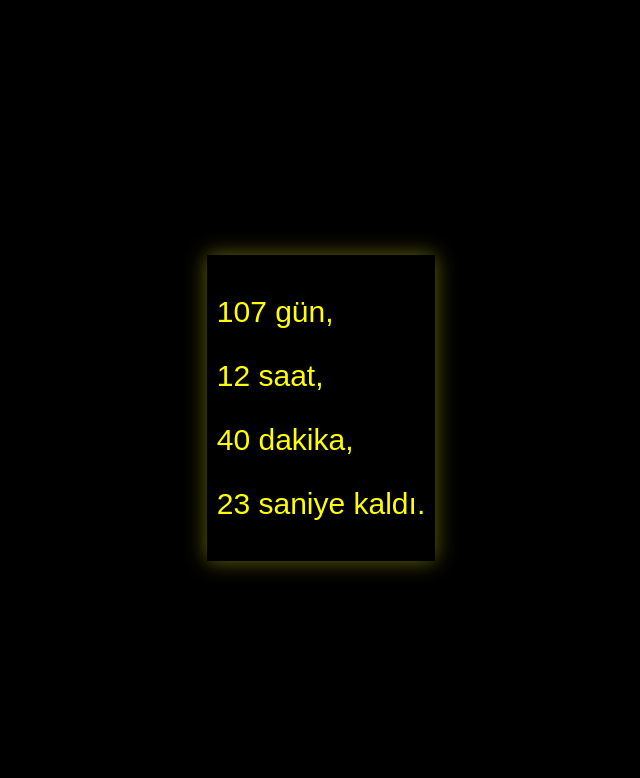
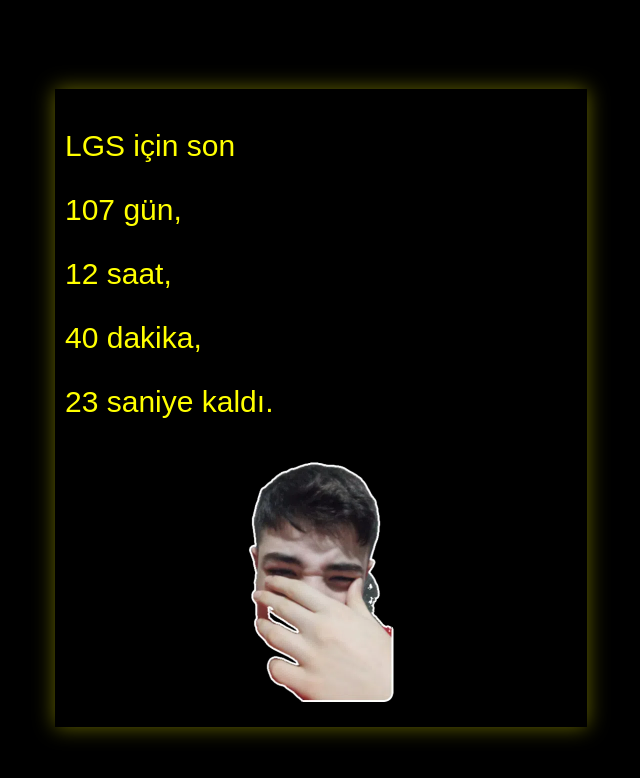
Before and after one commit to isegzidrafok/suleyman, a plain HTML site: page index.html in a window 1280 px wide. Shown: the whole page, without its empty margins (327-967 px from the left). Drawn offline with Linux system fonts and the light colour scheme.

Commit message:
Enhance 'orta' div with image and styles
Added styling and image to the 'orta' div.

```diff
--- a/index.html
+++ b/index.html
@@ -21,14 +21,23 @@
         background-color: transparent;
         font-size: 30px;
       }
+      #orta img{
+        border: 0 solid yellow;
+        width: 50%;
+        height: 50%;
+        margin-left: 25%;
+        margin-top: 5px;
+      }
     </style>
   </head>
   <body>
 <div id="orta">
+  <p>LGS için son</p>
   <p id="g"></p>
   <p id="sa"></p>
   <p id="dk"></p>
   <p id="sn"></p>
+  <img src="aglayanUveys.png">
 </div>
     <script>
       const orta = document.getElementById("orta");
```
